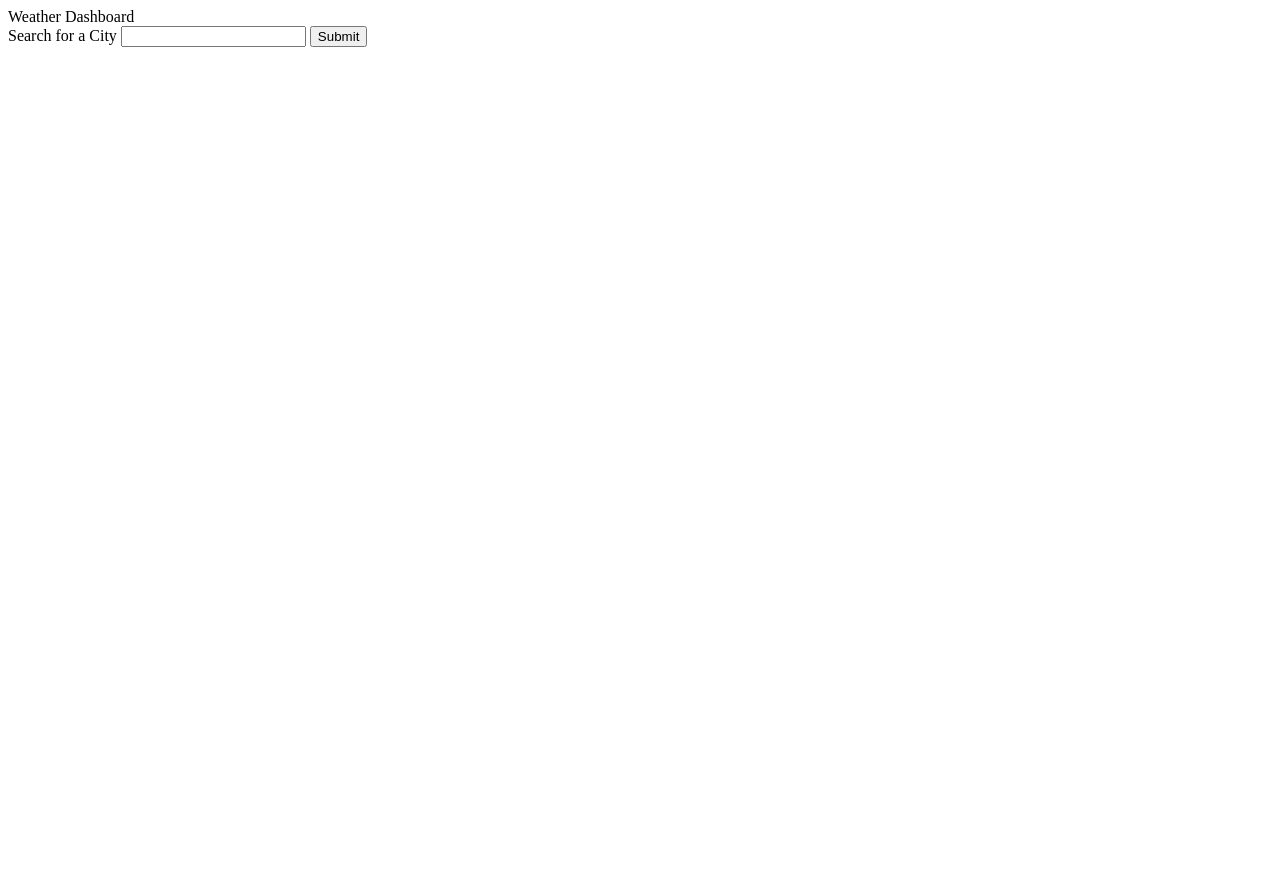
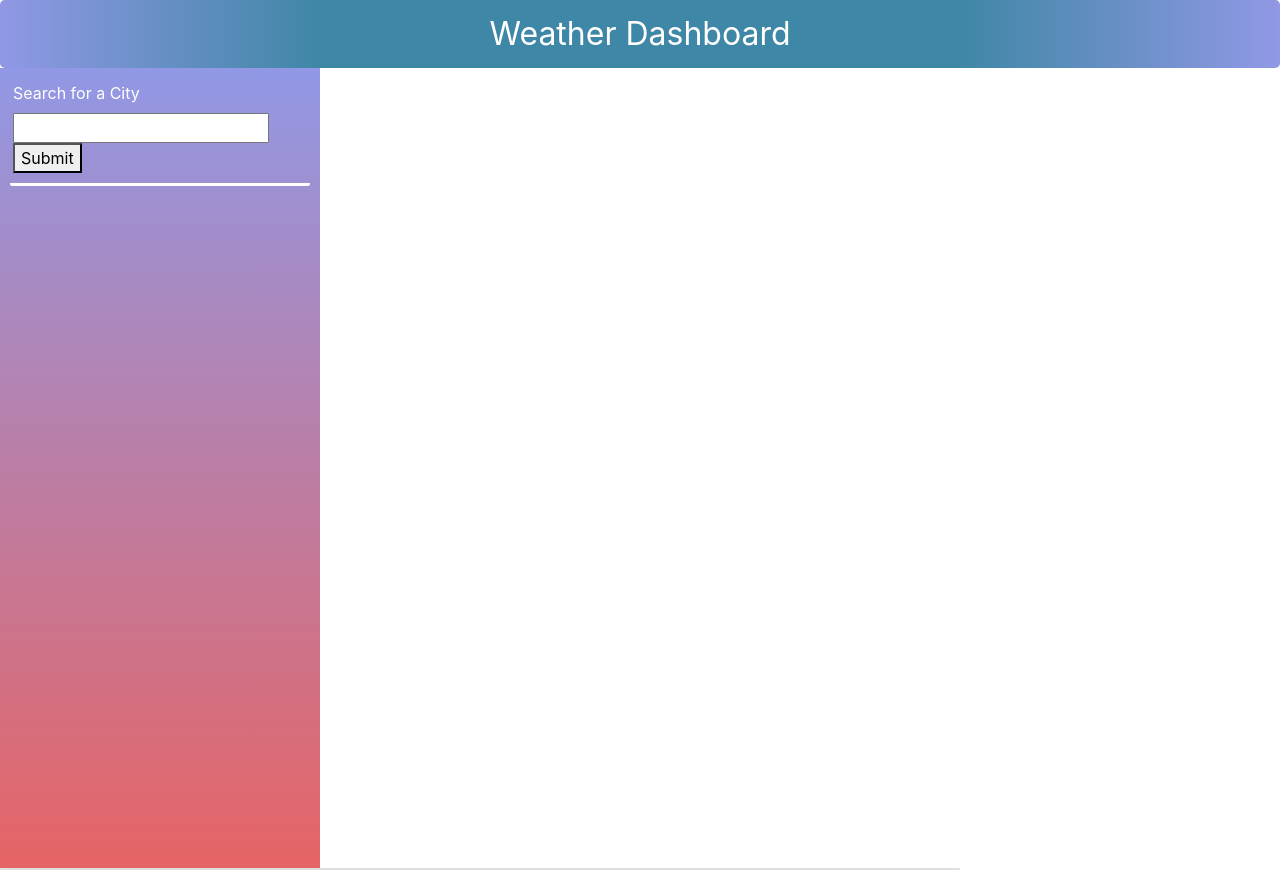
Before and after one commit to angelajulian/student-w6-weatherdashboard, a plain HTML site: page index.html in a window 1280 px wide. Before the commit the page ends 800 px from the top, so only its background shows below. Drawn offline with nearby package versions, Linux system fonts and the light colour scheme.

Commit message:
css for vanilla elements

```diff
--- a/index.html
+++ b/index.html
@@ -5,9 +5,11 @@
     <meta http-equiv="X-UA-Compatible" content="IE=edge">
     <meta name="viewport" content="width=device-width, initial-scale=1.0">
     <title>Weather Dashboard</title>
+    <link rel="stylesheet" href="https://stackpath.bootstrapcdn.com/bootstrap/4.4.1/css/bootstrap.min.css" integrity="sha384-Vkoo8x4CGsO3+Hhxv8T/Q5PaXtkKtu6ug5TOeNV6gBiFeWPGFN9MuhOf23Q9Ifjh" crossorigin="anonymous">
+    <link rel="stylesheet" type="text/css" href="style.css">
 </head>
 <body>
-    <div class='jumbotron' id='title-bar'>Weather Dashboard</header>
+    <div class='jumbotron' id='title-bar'>Weather Dashboard</div>
     <main>
         <div class='col-3 searchCol'>
             <!-- search form -->
@@ -17,7 +19,7 @@
                 <button id='submit'>Submit</button>
             </form>
             <!-- searched list -->
-            <div class='cityList'></div>
+            <div id='cityList'></div>
         </div>
         <div class='col-9 card'>
             <div id='todayContainer'>
@@ -27,5 +29,8 @@
         </div>
 
     </main>
+
+    <script src="script.js" type="text/javascript"></script>
+</body>
 </body>
 </html>
--- a/style.css
+++ b/style.css
@@ -0,0 +1,29 @@
+.jumbotron {
+  text-align: center;
+  font-size: xx-large;
+  color: white;
+  padding: 10px;
+  margin: 0;
+  background: linear-gradient(
+    0.25turn,
+    #9198e5,
+    #3f87a6,
+    #3f87a6,
+    #3f87a6,
+    #9198e5
+  );
+}
+
+.searchCol {
+  color: white;
+  height: 100vh;
+  background: linear-gradient(#9198e5, #e66465);
+  padding: 10px;
+}
+
+.searchCol form {
+  padding: 3px 3px 10px 3px;
+
+  border-bottom: 3px solid white;
+  border-radius: 2px;
+}
```
